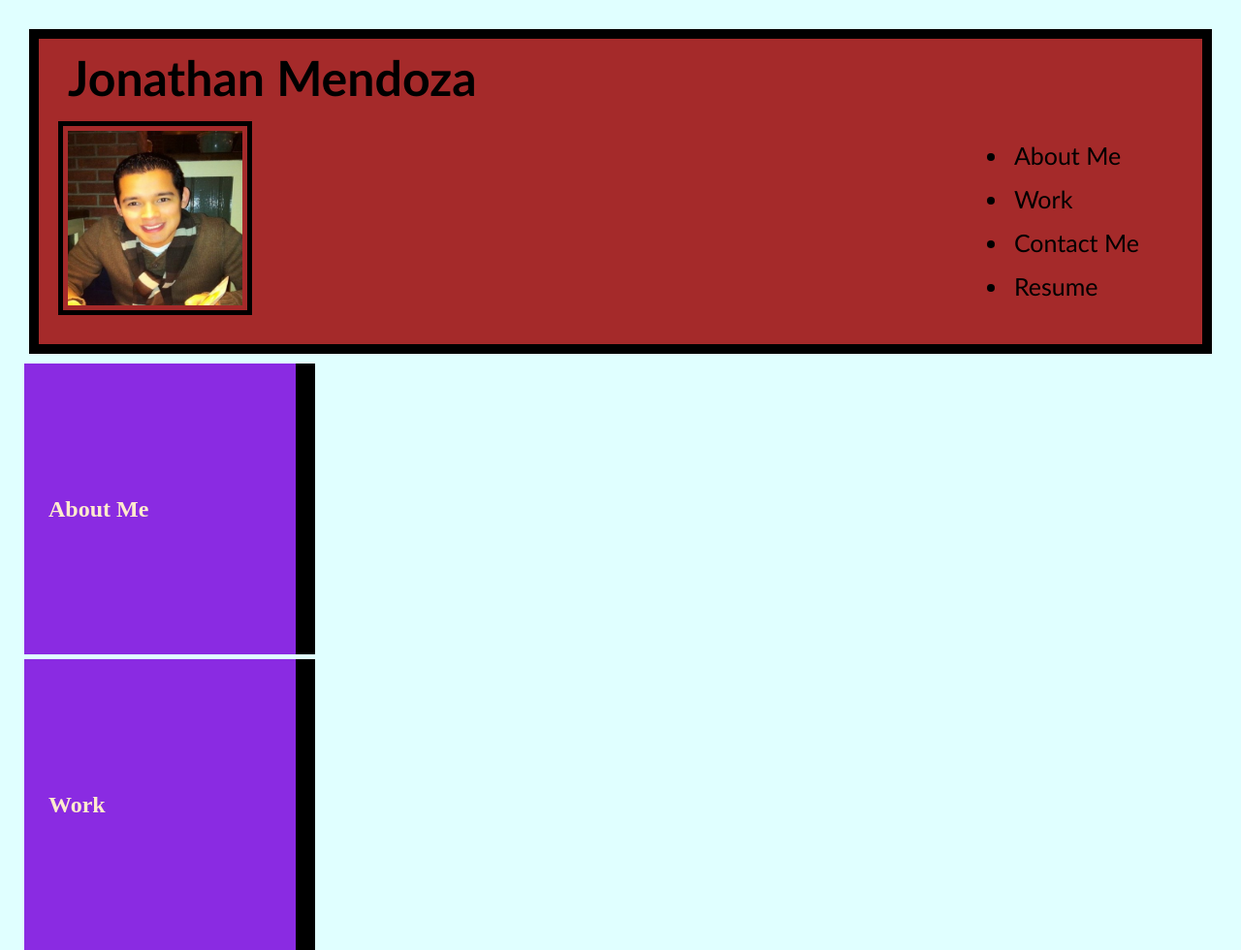
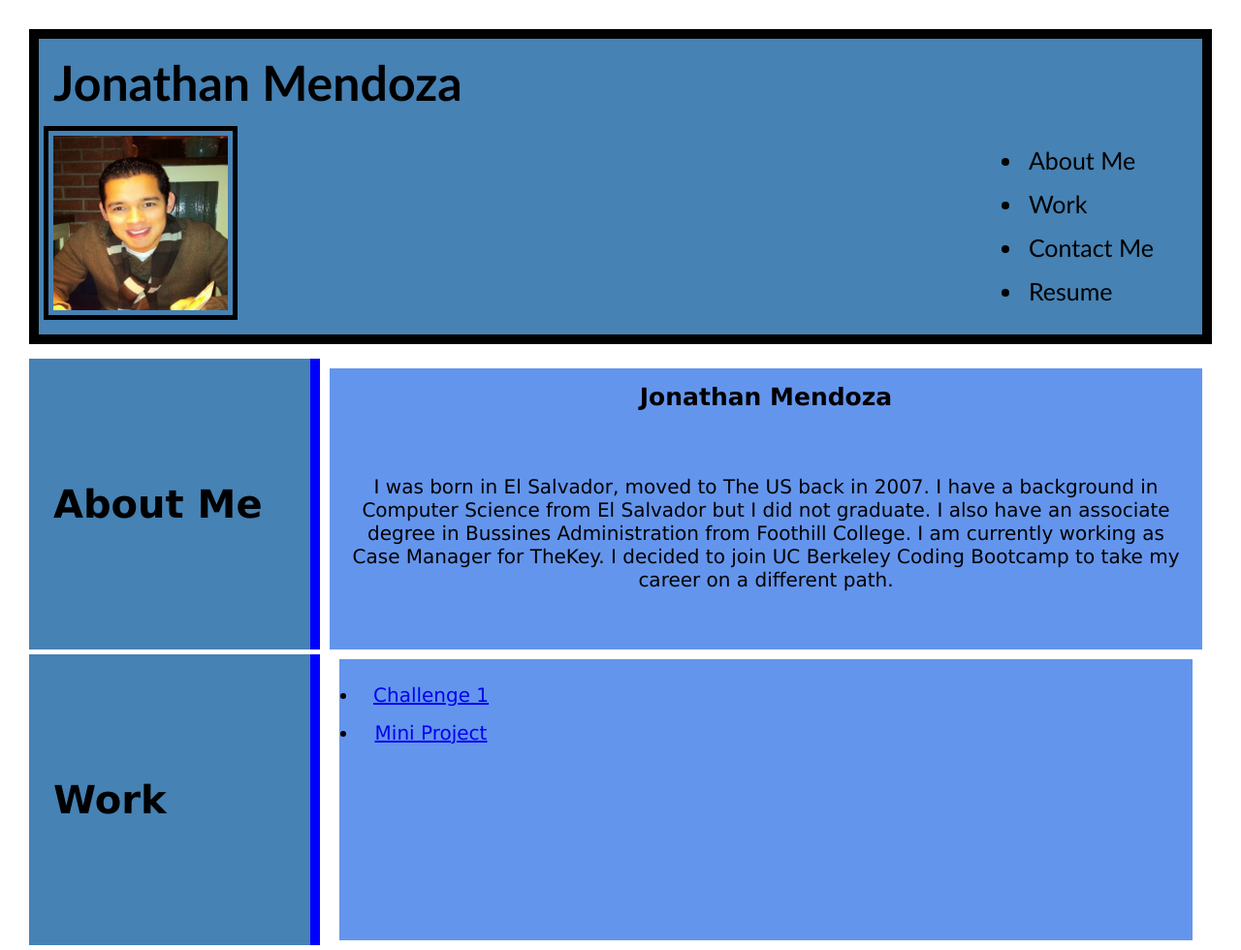
Before and after one commit to Jon620/Professional-Portfolio, a plain HTML site: page index.html in a window 1280 px wide. Shown: the top 980 px of the page at 97% size. Drawn offline with Linux system fonts and the light colour scheme.

Commit message:
html structure and css colors and background

```diff
--- a/assets/CSS/style.css
+++ b/assets/CSS/style.css
@@ -1,23 +1,24 @@
 /* general style*/
-*{
+* {
     box-sizing: border-box;
     padding: 5px;
     margin: 5px;
 }
 
-body {
-    background-color:lightcyan;
+/*body {
+    background-color:blue;
     display: inline-block;
-}
+} */
 
 .name {
-    margin: 0 auto;
+    margin: 0 auto;s
     padding:0 20px 20px 20px;
     border: 10px solid black;
     font-family: 'Trebuchet MS', 'Lucida Sans Unicode', 'Lucida Grande', 'Lucida Sans';
-    background-color: brown;
+    background-color:steelblue;
     color: black;
 }
+
 .name {
     display: center;
     font-size: 25px;
@@ -42,30 +43,57 @@ img {
     object-position: left;
 }
 
-/* body - right options */
+/* body - left options */
 
 .box {
-    background-color: blueviolet;
+    background-color:steelblue;
     width: 300px;
     height: 300px;
-    border-right: 20px solid black;
+    font-size: 40px;
+    border-right: 10px solid blue;
     text-align:center;
     align-items: center;
     justify-content:space-between;
-    color: blanchedalmond;
+    color: black;
     display:grid;
-    flex:auto;
     flex-direction: column;
 }
+.box:hover {
+    color:aliceblue;
 
-/* left details */
+}
+/* right details */
 
 .container {
-    background-color: yellow;
-    height: 300px;
-    width: 73%;
+    background-color:cornflowerblue;
+    height: 290px;
+    width: 100%;
     justify-content: space-between;
     display: grid;
     flex: auto;
     float:right;
+    justify-content: space-between;
 }
+.container:hover {
+    color: aliceblue;
+}
+.outer, .content {
+    margin:0;
+    padding: 0;
+}
+
+.content {
+    display: flex;
+    margin: 5px;
+}
+
+.outer {
+    font-family: 'Lucida Sans', 'Lucida Sans Regular', 'Lucida Grande', 'Lucida Sans Unicode';
+    font-size: 20px;
+    text-align: center;
+}
+
+.text {
+    font-weight: bolder;
+    font-size: 25px;
+}
--- a/index.html
+++ b/index.html
@@ -23,6 +23,8 @@
         </div>
     </header>
 
+    <section class="content">
+        <section class="outer">
             <section class="box">
                 <div>
                     <h1>About Me</h1>
@@ -46,11 +48,12 @@
                     <h1>Resume</h1>
                 </div>
             </section>
+        </section>
 
-
+        <section class="outer">
             <section>
                 <div class="container">
-        <div><span>Jonathan Mendoza</span></div>
+                    <div><span class="text">Jonathan Mendoza</span></div>
                     <p>I was born in El Salvador, moved to The US back in 2007. I have a background in Computer Science from El Salvador but I did not graduate. I also have an associate degree in Bussines Administration from Foothill College.
                         I am currently working as Case Manager for TheKey.
                         I  decided to join UC Berkeley Coding Bootcamp to take my career on a different path.
@@ -59,18 +62,18 @@
             </section>
 
             <section>
+                <nav>
                     <div class="container">
                         <ul>
                             <li>
-                    <a href="bootcamp challenge">Challenge 1</a>
+                                <a href="https://jon620.github.io/bootcamp-challenges/">Challenge 1</a>
                             </li>
-            </ul>
-            <ul>
                             <li>
-                    <a href="Stu_mini-project">Mini Project</a>
+                                <a href="https://jon620.github.io/Stu_Mini-Project/">Mini Project</a>
                             </li>
                         </ul>
                     </div>
+                </nav>
             </section>
 
         <section>
@@ -78,7 +81,9 @@
                 <p><span>Phone:</span>650-804-6167</p>
                 <p><span>Email:</span>jonfb39@gmail.com</p>
             </div>
-    </div>
+        </section>
+    </section>
+</section>
 </section>
 </body>
 </html>
```
Lines whose indentation alone changed are shown as unchanged.
